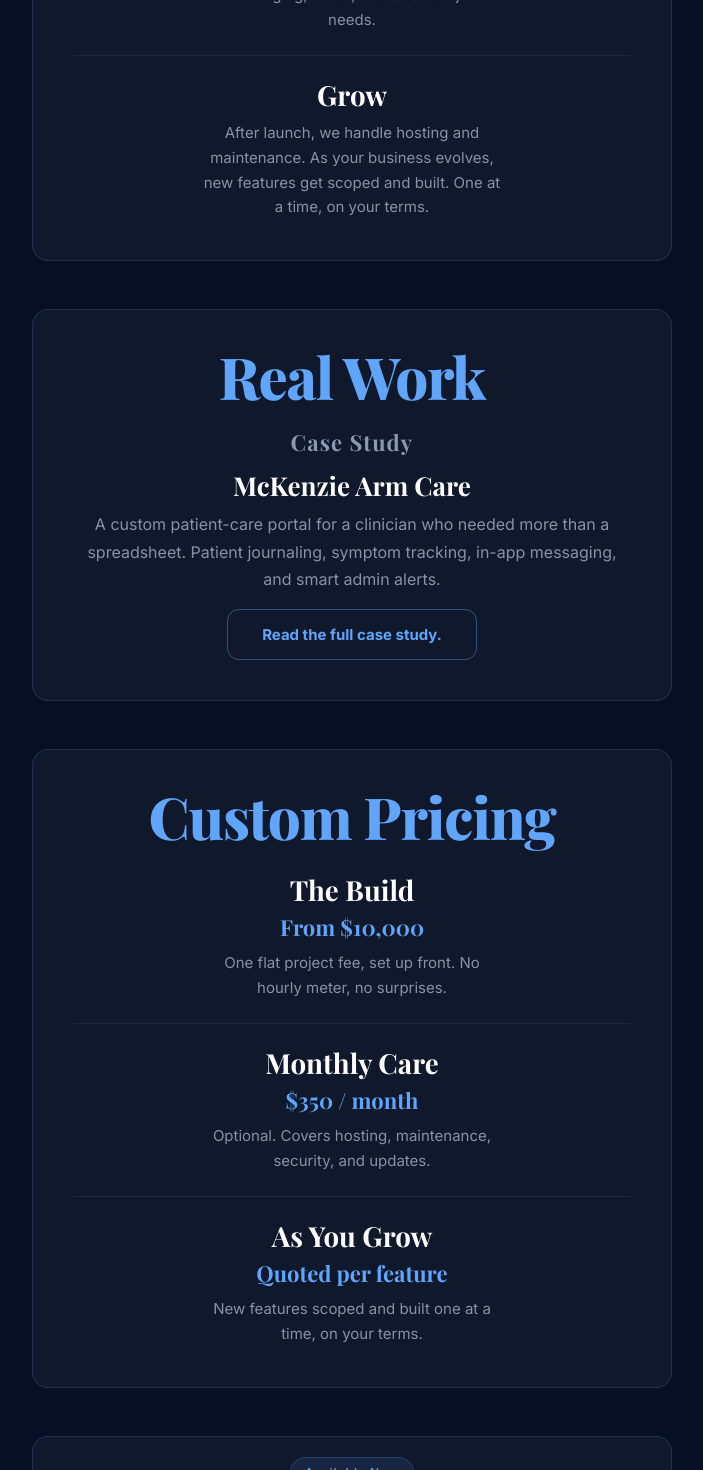
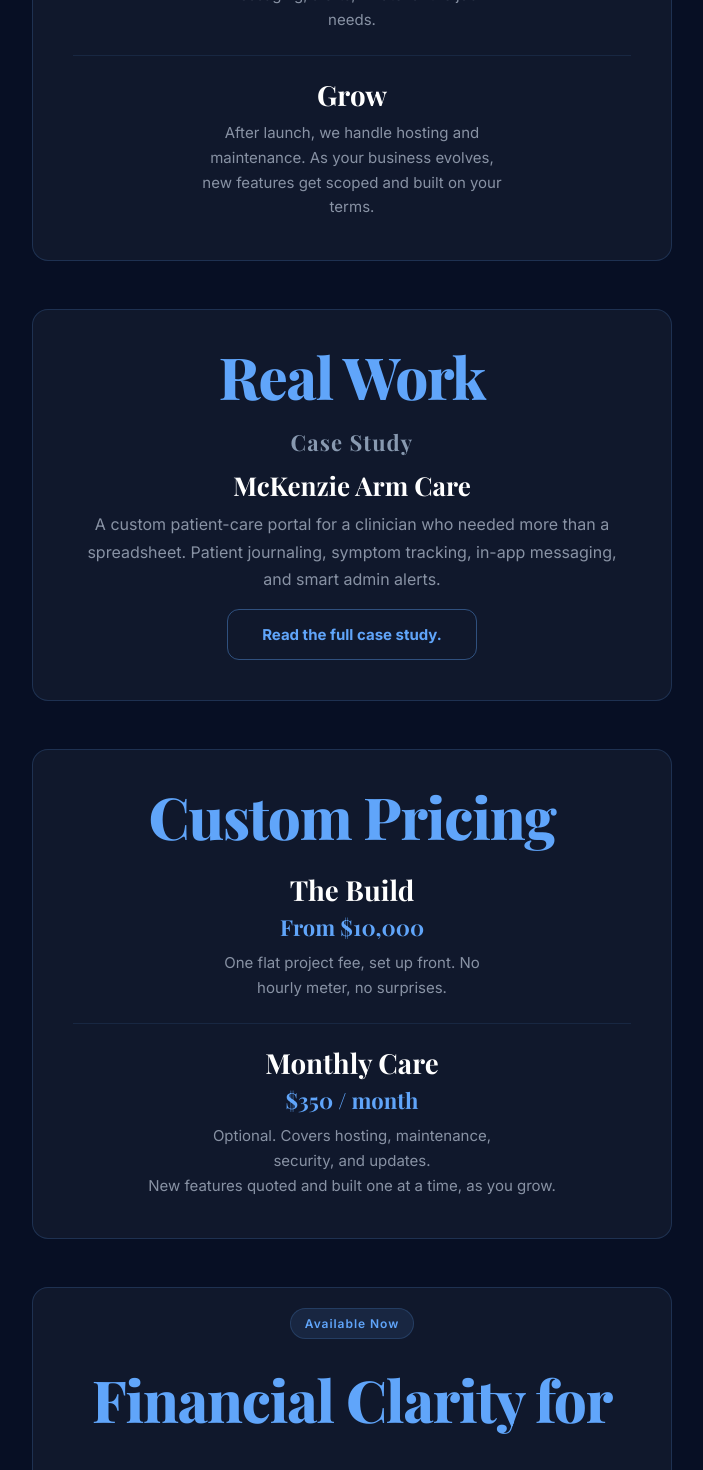
Before and after one commit to besoulful-design/franklinai-v2, a React (Vite) app: page / in a window 1280 px wide. Shown: the part 1220-2690 px from the top of the page, without its empty margins (288-991 px from the left). Built offline with nearby package versions, Linux system fonts and the light colour scheme; a web font is replaced by a local one.

Commit message:
Custom Pricing: remove As You Grow tier, add whisper subtext; trim Grow step to 2 sentences

```diff
--- a/src/App.jsx
+++ b/src/App.jsx
@@ -180,7 +180,7 @@ function HowItWorks() {
     {
       number: '03',
       title: 'Grow',
-      text: 'After launch, we handle hosting and maintenance. As your business evolves, new features get scoped and built. One at a time, on your terms.'
+      text: 'After launch, we handle hosting and maintenance. As your business evolves, new features get scoped and built on your terms.'
     }
   ];
 
@@ -285,11 +285,6 @@ function Pricing() {
       title: 'Monthly Care',
       price: '$350 / month',
       text: 'Optional. Covers hosting, maintenance, security, and updates.'
-    },
-    {
-      title: 'As You Grow',
-      price: 'Quoted per feature',
-      text: 'New features scoped and built one at a time, on your terms.'
     }
   ];
 
@@ -309,6 +304,9 @@ function Pricing() {
               </div>
             ))}
           </div>
+          <p style={{ fontFamily: "'Inter', sans-serif", fontSize: '15px', color: '#8892a4', marginTop: '0' }}>
+            New features quoted and built one at a time, as you grow.
+          </p>
         </div>
       </div>
     </section>
```
